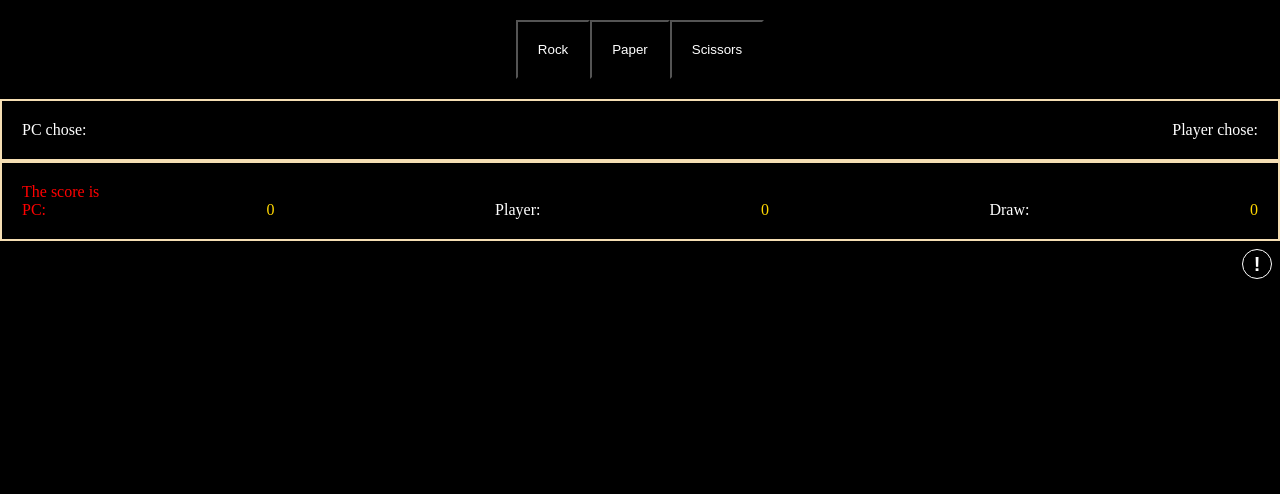
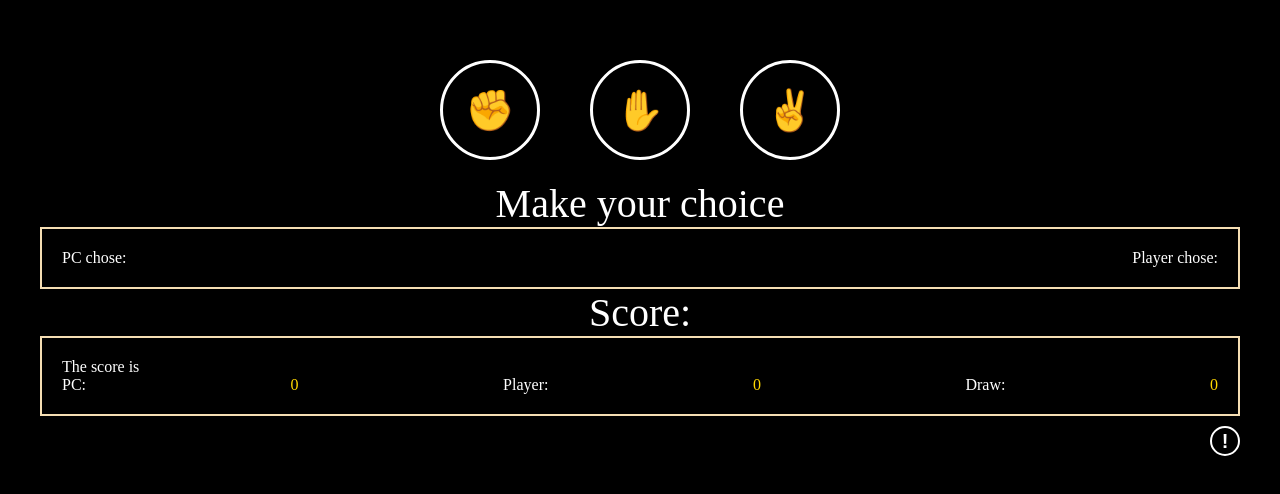
Before and after one commit to pedrothones/game-01, a plain HTML site: page index.html in a window 1280 px wide. Drawn offline with Linux system fonts and the light colour scheme.

Commit message:
Changed the main buttons, added a score header div and changed other minor style details

```diff
--- a/index.html
+++ b/index.html
@@ -12,19 +12,25 @@
       padding: 0px;
       margin: 0px;
     }
+    .gameContainer{
+      margin: 20px;
+      padding: 20px;
+    }
     .playerSelection {
       margin: 20px;
       display: flex;
-
       justify-content: center;
       align-items: center;
+      gap: 50px;
     }
     .results,
     .selection {
       border: solid 2px wheat;
       padding: 20px;
     }
-    .roundResult {
+
+    .roundResult,
+    .scoreHeader {
       font-size: 40px;
       display: flex;
       justify-content: center;
@@ -44,10 +50,6 @@
       align-items: center;
     }
 
-    .results :first-child {
-      color: red;
-    }
-
     .playerChoice,
     .computerChoice,
     .playerScore,
@@ -58,36 +60,48 @@
     button {
       padding: 20px;
       cursor: pointer;
+      display: flex;
+      justify-content: center;
+      align-items: center;
+      font-size: 40px;
+      border: solid white 4Q;
+      color: white;
+      border-radius: 50%;
+      font-weight: bolder;
+      height: 100px;
+      width: 100px;
     }
-    .infobox {
+    .infoButton {
       display: flex;
       justify-content: flex-end;
       align-items: center;
-      margin: 8px;
+      margin-top: 10px;
     }
     .exclamation {
-      display: flex;
-      justify-content: center;
-      align-items: center;
+
       padding: 12px;
       margin: 0px;
-      border: solid white 1px;
-      /* background-color: lightgray; */
-      color: white;
-      border-radius: 50%;
-      font-weight: bolder;
+      border: solid white 3Q;
       font-size: 20px;
       height: 30px;
       width: 30px;
+    }
+    .modal{
+      position: fixed;
+      top: 50%;
+      bottom: 50%;
+      left: 50%;
+      right: 50%;
     }
   </style>
   <body>
     <div class="gameContainer">
       <div class="playerSelection">
-        <button id="rock" class="rock">Rock</button>
-        <button id="paper" class="paper">Paper</button>
-        <button id="scissors" class="scissors">Scissors</button>
+        <button id="rock" class="rock">&#9994</button>
+        <button id="paper" class="paper">&#9995</button>
+        <button id="scissors" class="scissors">&#9996</button>
       </div>
+      <div class="roundResult">Make your choice</div>
       <!-- selection -->
       <div class="selection">
         <div class="pcChoiceContainer">
@@ -100,7 +114,7 @@
         </div>
       </div>
       <!-- round result -->
-      <div class="roundResult"></div>
+      <div class="scoreHeader">Score:</div>
       <div class="results">
         <div>The score is</div>
         <div class="score">
@@ -112,10 +126,13 @@
           <div class="drawScore">0</div>
         </div>
       </div>
-      <div class="infobox">
+      <div class="infoButton">
         <button class="exclamation">!</button>
       </div>
-    </div>
+      <div class="modal">
+        <div class="modalHeader"></div>
+        <div class="modalBody"></div>
+      </div>
     <script src="script.js"></script>
   </body>
 </html>
--- a/script.js
+++ b/script.js
@@ -26,12 +26,7 @@
   singleRound();
   console.log(result);
 });
-// buttonArray.forEach((item) => {
-//   item.addEventListener("click", () => {
-//     playerScore += 1;
-//     document.querySelector(".playerScore").innerText = playerScore;
-//   });
-// });
+
 function getComputerChoice() {
   randomNumber = Math.random() * 10;
   if (randomNumber <= 3.33) {
@@ -47,7 +42,6 @@
   computerSelection = randomOutput;
   document.querySelector(".computerChoice").innerText = computerSelection;
   document.querySelector(".playerChoice").innerText = playerSelection;
-  // playerSelection = prompt("Rock, paper os scissors?");
 
   if (playerSelection.toLowerCase() === computerSelection.toLowerCase()) {
     result = "Draw!";
@@ -102,12 +96,12 @@
   //checking result to change element style and to update score
 
   if (playerScore == 5) {
-    alert("You won!!! Congratz!!!");
+    alert("You won!");
     document.location.reload();
   }
 
   if (computerScore == 5) {
-    alert("PC won!!! You suck!!!");
+    alert("PC won!");
     document.location.reload();
   }
 }
```
